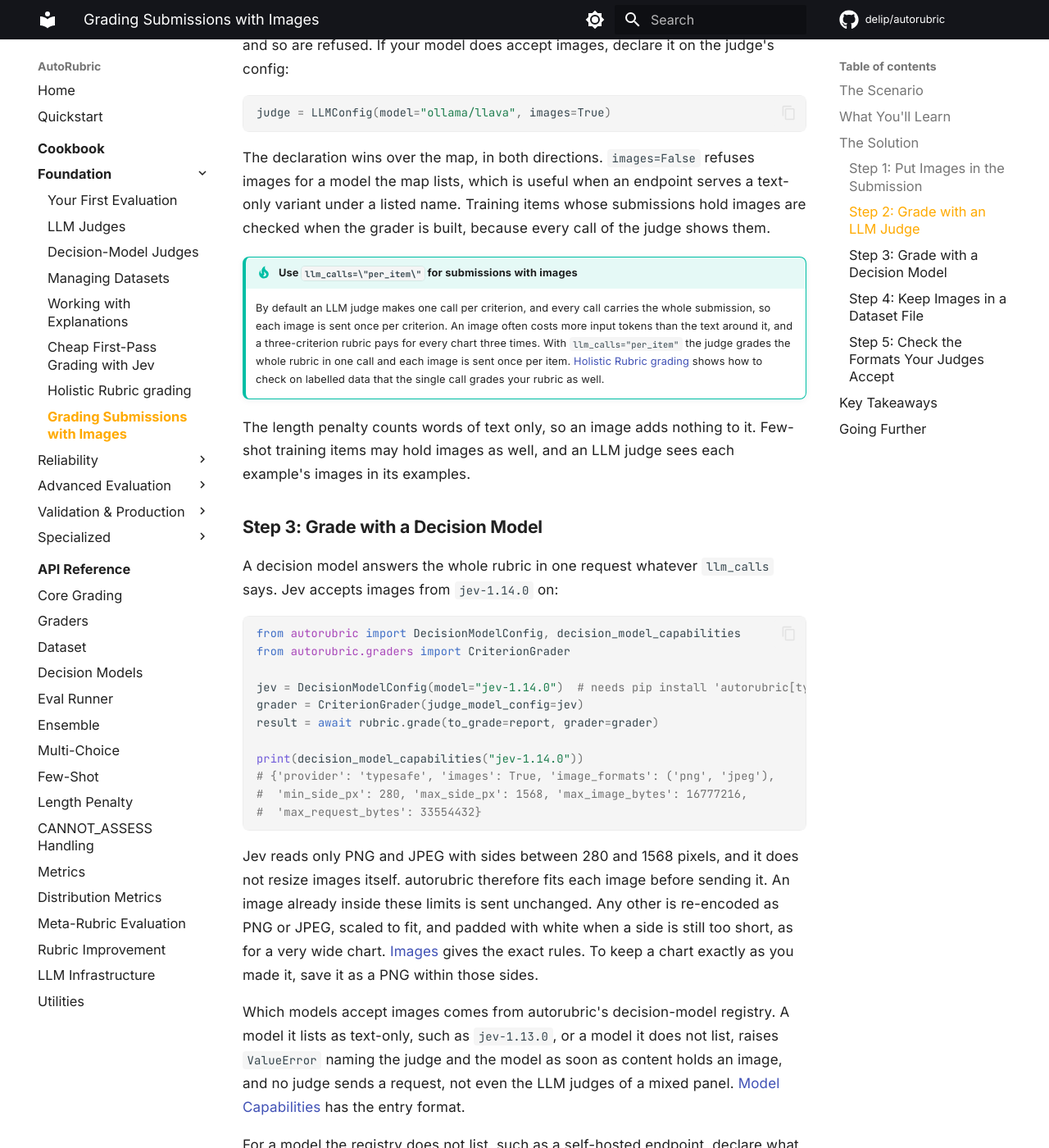
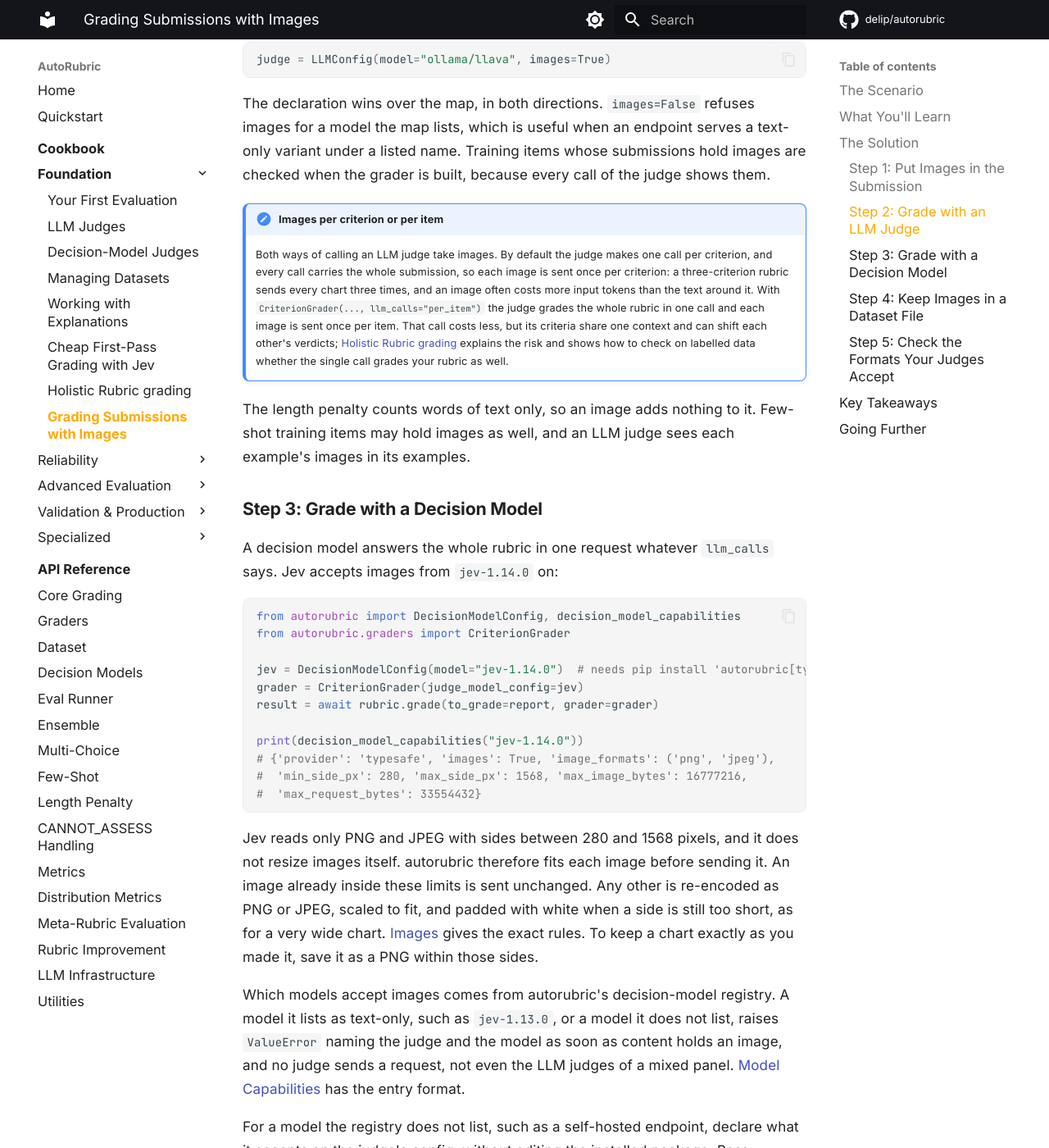
Before and after one commit to delip/autorubric, an MkDocs documentation site: the page built from docs/cookbook/image-inputs.md, in a window 1280 px wide and 1400 px high, scrolled down 4424 px. Shown: the whole window at 82% size. Built offline with MkDocs 1.6.1 and Material for MkDocs 9.7.7, drawn with Linux system fonts in a browser that asks for light colours; comment, search, counter and statistics services are not loaded; some of the changed text lies outside the part shown.

Commit message:
Present per-criterion and holistic grading evenly in the image recipe

```diff
--- a/docs/cookbook/image-inputs.md
+++ b/docs/cookbook/image-inputs.md
@@ -9,7 +9,7 @@ Students hand in short data-analysis reports, each a chart with a caption that i
 ## What You'll Learn
 
 - Building submissions from `Image` and text with `Content`
-- Grading them with an LLM judge, and why `llm_calls="per_item"` sends each image once per item
+- Grading them with an LLM judge, one call per criterion or the whole rubric in one call, and what each costs in images
 - Grading them with a decision model (Jev), which fits each image into its limits
 - Writing image parts into a dataset file and loading it back
 - Which image formats each kind of judge accepts
@@ -52,10 +52,7 @@ rubric = Rubric([
     Criterion(name="chart_type", weight=5.0, requirement="The chart type suits the data shown"),
 ])
 
-grader = CriterionGrader(
-    judge_model_config=LLMConfig(model="openai/gpt-4.1-mini"),
-    llm_calls="per_item",
-)
+grader = CriterionGrader(judge_model_config=LLMConfig(model="openai/gpt-4.1-mini"))
 result = await rubric.grade(
     to_grade=report,
     grader=grader,
@@ -107,8 +104,8 @@ judge = LLMConfig(model="ollama/llava", images=True)
 
 The declaration wins over the map, in both directions. `images=False` refuses images for a model the map lists, which is useful when an endpoint serves a text-only variant under a listed name. Training items whose submissions hold images are checked when the grader is built, because every call of the judge shows them.
 
-!!! tip "Use `llm_calls=\"per_item\"` for submissions with images"
-    By default an LLM judge makes one call per criterion, and every call carries the whole submission, so each image is sent once per criterion. An image often costs more input tokens than the text around it, and a three-criterion rubric pays for every chart three times. With `llm_calls="per_item"` the judge grades the whole rubric in one call and each image is sent once per item. [Holistic Rubric grading](single-call-grading.md) shows how to check on labelled data that the single call grades your rubric as well.
+!!! note "Images per criterion or per item"
+    Both ways of calling an LLM judge take images. By default the judge makes one call per criterion, and every call carries the whole submission, so each image is sent once per criterion: a three-criterion rubric sends every chart three times, and an image often costs more input tokens than the text around it. With `CriterionGrader(..., llm_calls="per_item")` the judge grades the whole rubric in one call and each image is sent once per item. That call costs less, but its criteria share one context and can shift each other's verdicts; [Holistic Rubric grading](single-call-grading.md) explains the risk and shows how to check on labelled data whether the single call grades your rubric as well.
 
 The length penalty counts words of text only, so an image adds nothing to it. Few-shot training items may hold images as well, and an LLM judge sees each example's images in its examples.
 
@@ -136,7 +133,7 @@ Which models accept images comes from autorubric's decision-model registry. A mo
 
 For a model the registry does not list, such as a self-hosted endpoint, declare what it accepts on the judge's config, without editing the installed package. Pass `DecisionModelConfig(model=..., capabilities={...})` with the entry the registry would hold, such as `{"provider": "my-org", "images": True, "image_formats": ["png"], "min_side_px": 64, "max_side_px": 1024, "max_image_bytes": 4_000_000, "max_request_bytes": 8_000_000}`. Images are then fitted into those limits. The declared entry replaces the registry's for that judge, so it can also tighten a listed model's limits.
 
-In a [cascade](cascade-grading.md), the escalation judges are LLM judges, so give the grader `llm_calls="per_item"` there too: an escalated item then sends its images to each escalation judge once.
+In a [cascade](cascade-grading.md), the escalation judges are LLM judges, and `llm_calls` applies to them as well. Called per criterion, an escalation judge receives the images in its call for each escalated criterion; with `llm_calls="per_item"`, in its one call for the item.
 
 ### Step 4: Keep Images in a Dataset File
 
@@ -221,7 +218,7 @@ def as_png(path: str) -> Image:
 - **`Content`** is a string, an `Image`, or a list of both read in order; it applies to the submission, the query and the reference submission
 - **Images are read once per grade**, and one that cannot be read raises instead of becoming a verdict
 - **LLM judges** are sent images only when LiteLLM's model map lists their model as accepting them, or `LLMConfig(images=True)` says so; any other judge is refused before a request is sent
-- **`llm_calls="per_item"`** sends each image to an LLM judge once per item instead of once per criterion
+- **`llm_calls`** sets how often an LLM judge receives each image: once per criterion by default, once per item with `"per_item"`, at the holistic call's known risk to its verdicts
 - **Decision models** get images fitted into the limits their registry entry (or declared `capabilities`) gives (PNG or JPEG, 280 to 1568 pixels per side for Jev)
 - **Dataset files** hold images as `{"image": "<path>"}` parts, resolved against the file's directory
 
```
